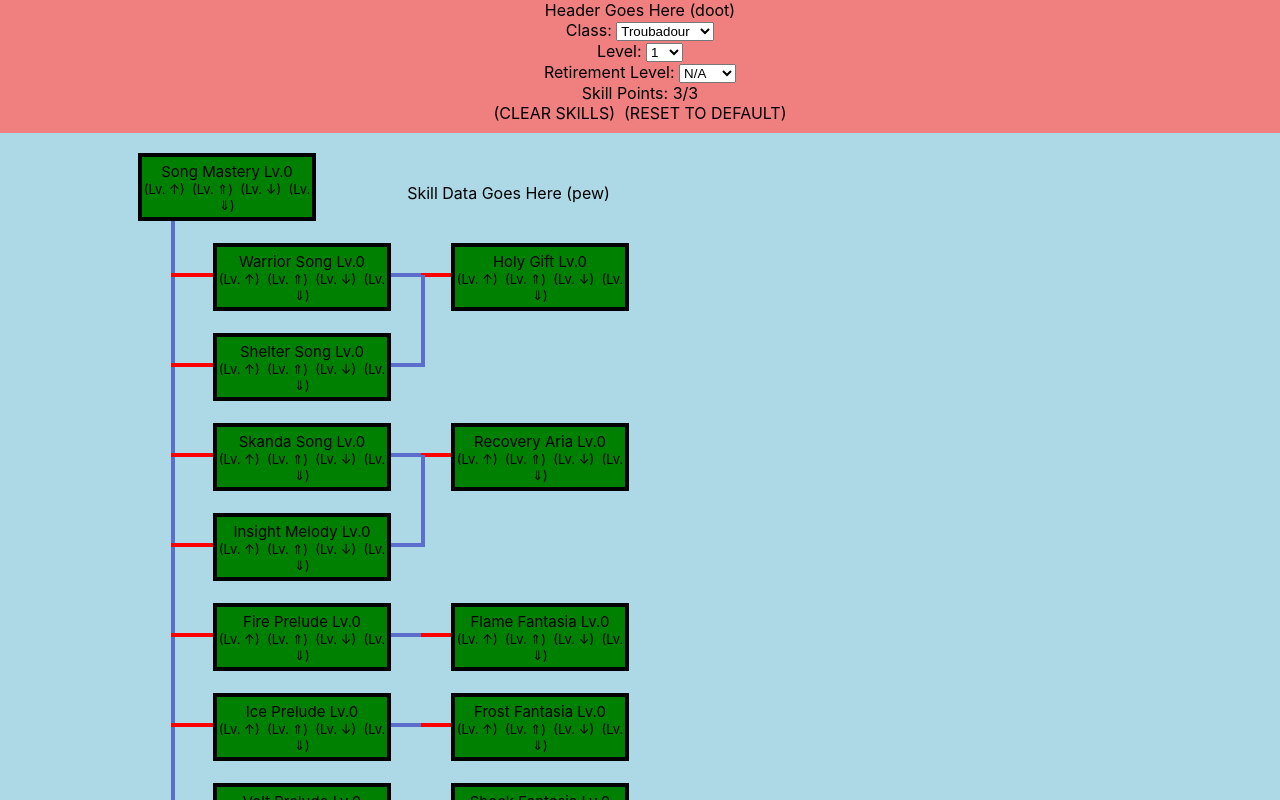
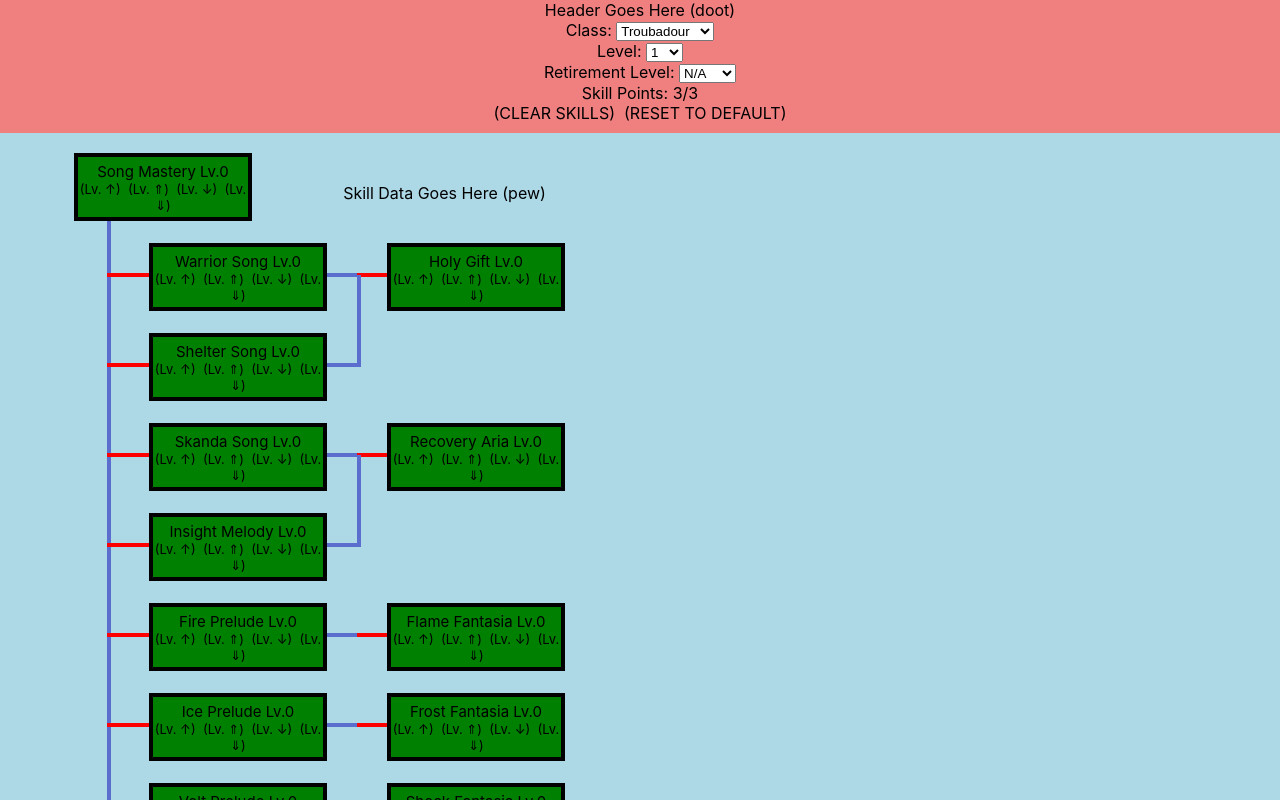
Before and after one commit to aturfah/eou-skillsim, a React (Create React App) app: page / in a window 1280 px wide. Shown: the top 800 px of the page. Built offline with nearby package versions, Linux system fonts and the light colour scheme.

Commit message:
Fix margins

```diff
--- a/src/SkillTree/skillTree.css
+++ b/src/SkillTree/skillTree.css
@@ -3,8 +3,8 @@
     padding-bottom: 15px;
     position: relative;
     padding-top: 30px;
-    margin-left: 10%;
-    margin-right: 10%;
+    margin-left: 5%;
+    margin-right: 5%;
 }
 
 .verticalBar {
```
